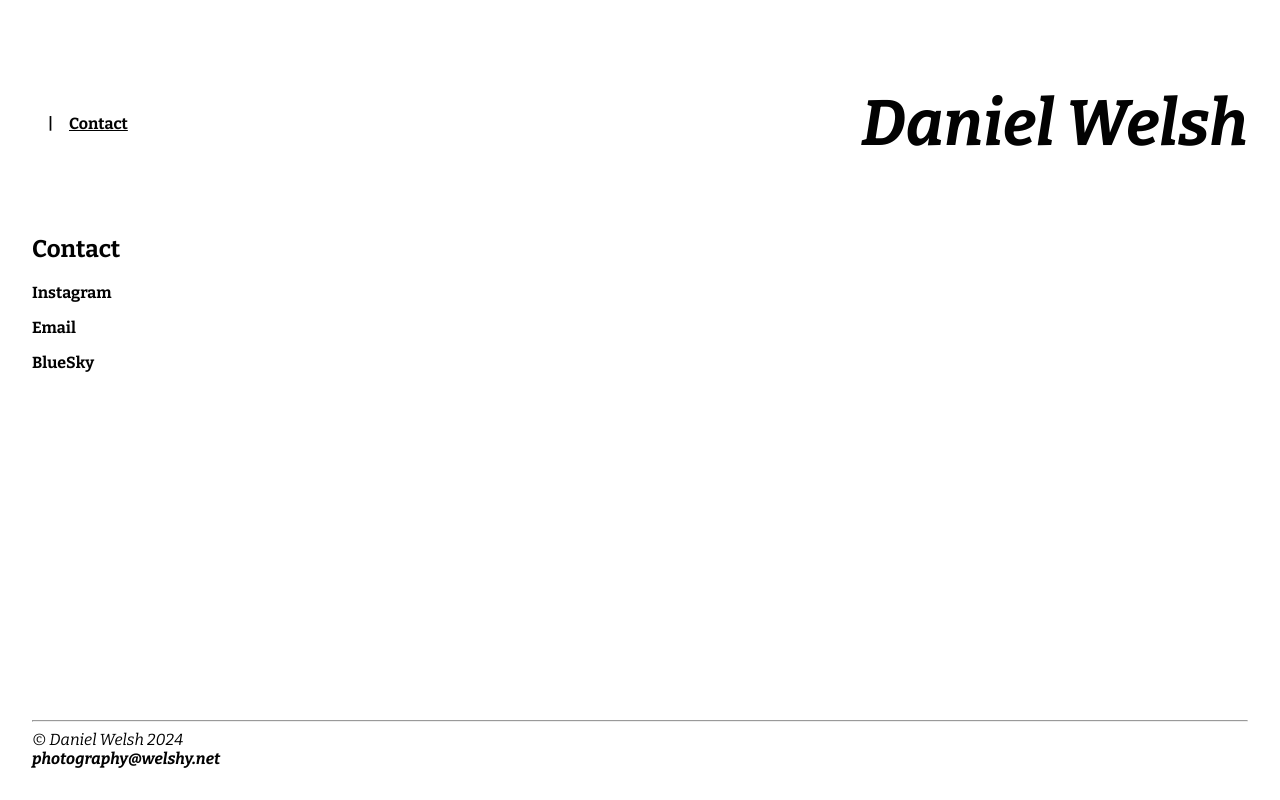
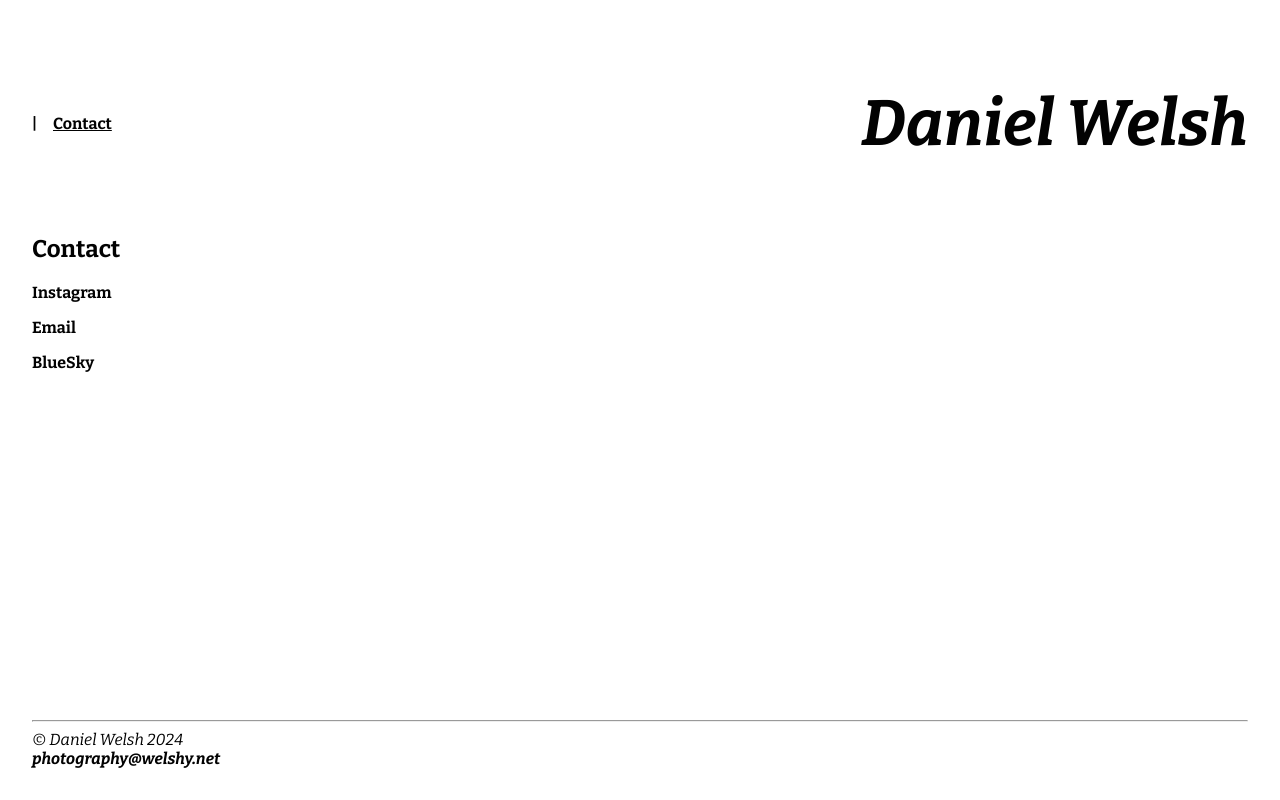
Before and after one commit to wel-shy/photography-portfolio, a React (Create React App) app: page /contact in a window 1280 px wide. Built offline with nearby package versions, Linux system fonts and the light colour scheme; no server answers.

Commit message:
fixing nav bar padding

```diff
--- a/src/components/NavBar/NavBar.tsx
+++ b/src/components/NavBar/NavBar.tsx
@@ -13,8 +13,8 @@ const Wrapper = styled.div`
     display: flex;
   }
 
-  .divider, .link-item {
-    margin-left: 1em;
+  .divider {
+    margin-right: 1em;
     font-weight: bold;
   }
 
@@ -26,7 +26,7 @@ const Wrapper = styled.div`
 `;
 
 const LinkItem = styled.a<{active?: boolean}>`
-  margin-left: 1em;
+  margin-right: 1em;
   font-weight: bold;
   text-decoration: ${({active}) => active? 'underline':'none'};
 `
```
